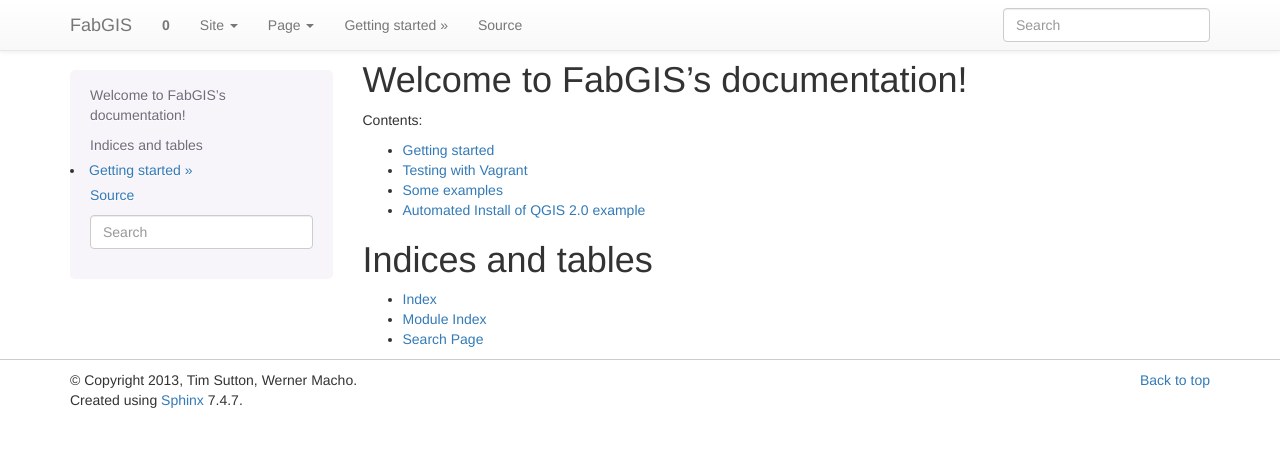
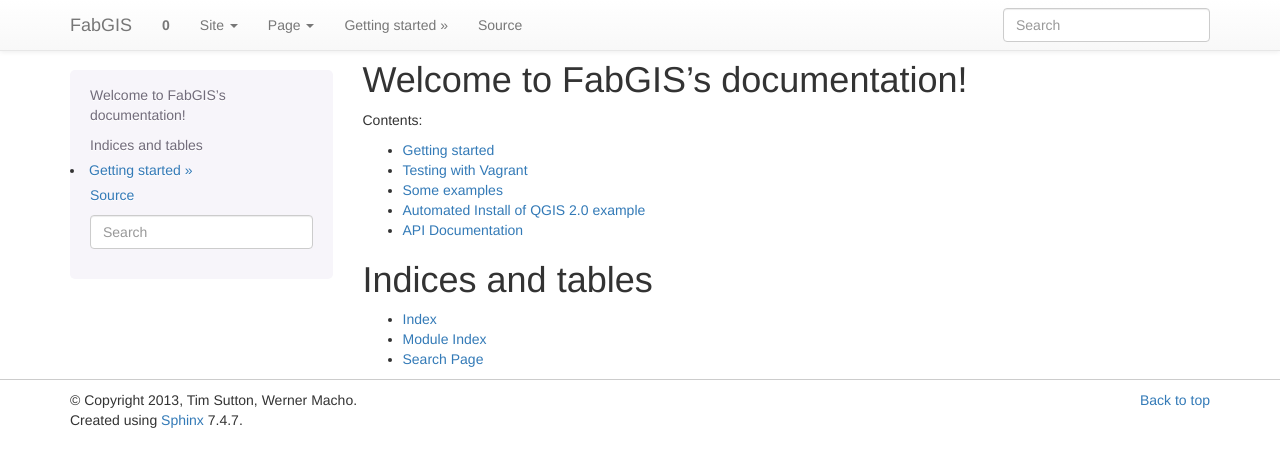
Before and after one commit to timlinux/fabgis, a Sphinx documentation site: the page built from docs/source/index.rst, in a window 1280 px wide. Shown: the top 467 px of the page. Built offline with Sphinx 7.4.7, drawn with Linux system fonts in a browser that asks for light colours.

```diff
--- /dev/null
+++ b/docs/source/api.rst
@@ -0,0 +1,5 @@
+API Documentation
+=================
+
+.. automodule:: fabgis.jenkins
+   :members:
--- a/docs/source/conf.py
+++ b/docs/source/conf.py
@@ -13,7 +13,12 @@
 
 import sys, os
 import sphinx_bootstrap_theme
-
+sys.path.append(
+    os.path.abspath(
+        os.path.join(os.path.dirname(__file__), '..', '..')
+    )
+)
+print sys.path
 # ...
 
 
@@ -29,7 +34,7 @@
 
 # Add any Sphinx extension module names here, as strings. They can be extensions
 # coming with Sphinx (named 'sphinx.ext.*') or your custom ones.
-extensions = ['sphinx.ext.autodoc', 'sphinx.ext.todo', 'sphinx.ext.coverage', 'sphinx.ext.ifconfig', 'sphinx.ext.viewcode']
+extensions = ['sphinx.ext.autodoc', 'sphinx.ext.todo', 'sphinx.ext.coverage', 'sphinx.ext.ifconfig']
 
 # Add any paths that contain templates here, relative to this directory.
 templates_path = ['_templates']
--- a/docs/source/index.rst
+++ b/docs/source/index.rst
@@ -12,6 +12,7 @@
    :maxdepth: 2
 
    overview
+   api
 
 
 
```
Also changed, not shown: 1 other file.
